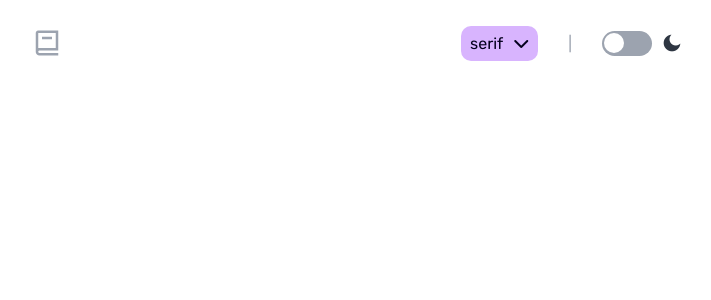
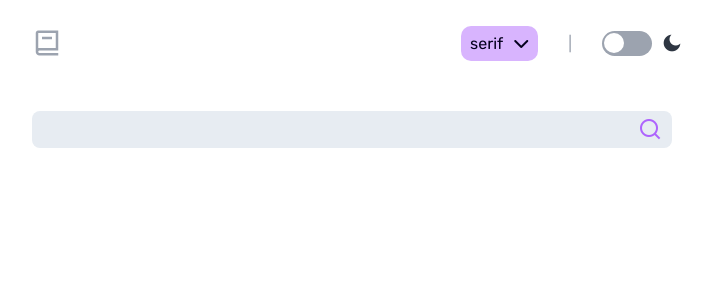
Before and after one commit to okorojames/james-dictionary-project, a React (Vite) app: page / in a window 1280 px wide. Shown: the top 300 px of the page, without its empty margins (288-999 px from the left). Built offline with nearby package versions, Linux system fonts and the light colour scheme.

Commit message:
search box
added a search box for the dictionary, this is where the user can input the word he wants to search for the meaning and it'll return the meaning and other of it's contents

```diff
--- a/src/App.css
+++ b/src/App.css
@@ -4,6 +4,7 @@
 :root{
   --pure-light: #ffffff;
   --light-two: #f1f5f9;
+  --light-three: #e7ecf2;
   --main-one: #d8b4fe;
   --main-two: #e9d5ff;
   --main-three: #ae64fd;
@@ -11,6 +12,7 @@
   --dark-two: #2e3642;
   --dark-three: #9ca3af;
   --pure-dark: #05011e;
+  --pure-dark2: #0e073e;
 }
 /*  */
 *{
@@ -38,6 +40,7 @@ header{
   display: flex;
   justify-content: space-between;
   align-items: center;
+  margin-bottom: 5rem;
 }
 .header-icon{
   font-size: 3rem;
@@ -76,6 +79,11 @@ header{
   transition: all .5s;
   opacity: 0;
   pointer-events: none;
+  box-shadow: 0 2px 10px var(--pure-dark2);
+  cursor: initial;
+}
+.fontNameList{
+  cursor: pointer;
 }
 /*  */
 .modeToggle{
@@ -145,3 +153,36 @@ header{
   color: var(--pure-light);
   background: var(--pure-dark);
 }
+/*
+ */
+ /*
+  */
+  .inputFormDiv{
+    width: 100%;
+    display: flex;
+    justify-content: center;
+    align-items: center;
+  }
+  .inputWordForm{
+    width: 100%;
+    margin: 0 auto;
+    display: flex;
+    justify-content: space-between;
+    align-items: center;
+    gap: 2rem;
+    background: var(--light-three);
+    border-radius: 8px;
+    padding: .5rem 1rem;
+  }
+  .searchWordInput{
+    width: 100%;
+    padding: .6rem 0;
+    outline: 0;
+    border: 0;
+    background: transparent;
+  }
+  .searchWordIcon{
+    font-size: 2.4rem;
+    color: var(--main-three);
+    cursor: pointer;
+  }
--- a/src/Body.jsx
+++ b/src/Body.jsx
@@ -1,10 +1,12 @@
 import React from 'react'
 import Header from './components/Header'
+import InputWord from './components/InputWord'
 
 const Body = () => {
   return (
     <main className='container'>
-      <Header/>
+      <Header />
+      <InputWord/>
     </main>
   )
 }
--- /dev/null
+++ b/src/components/InputWord.jsx
@@ -0,0 +1,14 @@
+import React from 'react'
+
+const InputWord = () => {
+  return (
+    <div className='inputFormDiv'>
+      <form className='inputWordForm'>
+        <input type="search" className='searchWordInput' />
+        <i className="ri-search-line searchWordIcon"></i>
+      </form>
+    </div>
+  )
+}
+
+export default InputWord
```
